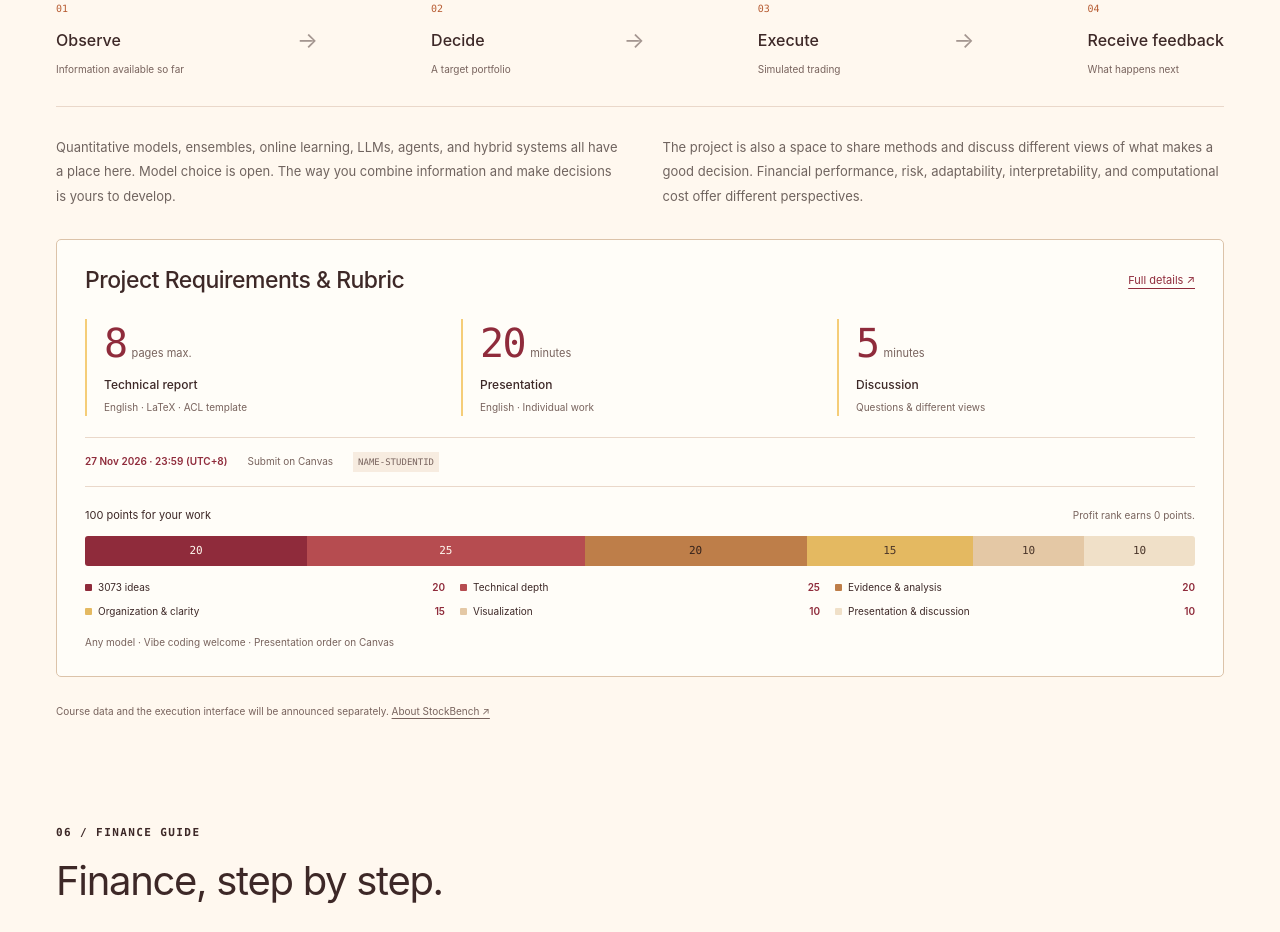
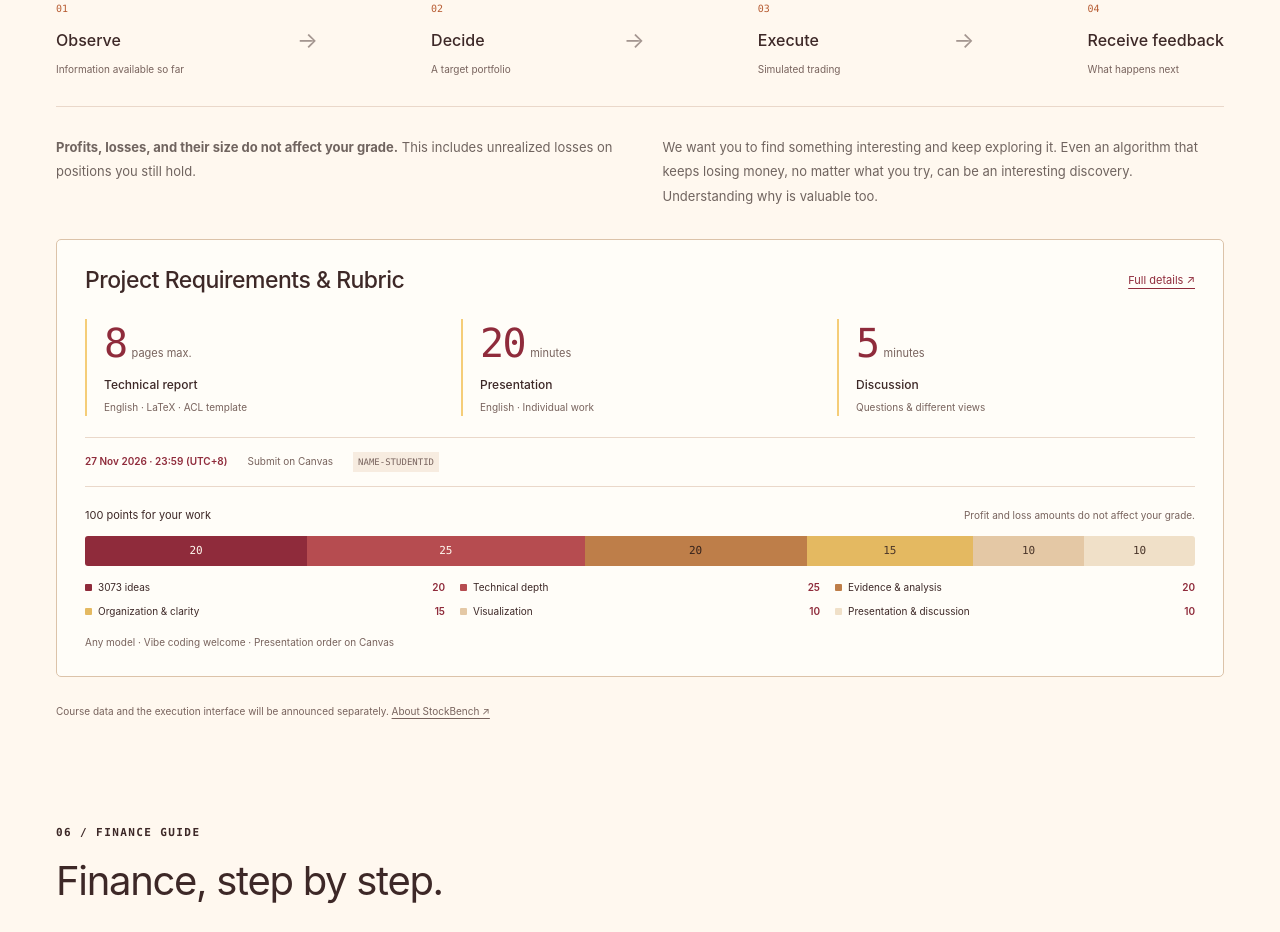
Before and after one commit to lixin2002cn/3073-Project, a plain HTML site: page docs/index.html in a window 1280 px wide. Shown: the part 4589-5521 px from the top of the page. Drawn offline with Linux system fonts and the light colour scheme.

Commit message:
Clarify that profit and loss do not affect grading

```diff
--- a/docs/index.html
+++ b/docs/index.html
@@ -102,7 +102,7 @@
     <section class="section wrap" id="project" aria-labelledby="project-title">
       <div class="section-heading"><div><div class="eyebrow">05 / THE OPEN PROJECT</div><h2 id="project-title">A shared environment.<br>An approach of your own.</h2></div><p>StockBench provides a starting point for simulated, sequential portfolio decisions.</p></div>
       <div class="project-flow" aria-label="Sequential trading process"><div><span>01</span><strong>Observe</strong><small>Information available so far</small></div><i aria-hidden="true">→</i><div><span>02</span><strong>Decide</strong><small>A target portfolio</small></div><i aria-hidden="true">→</i><div><span>03</span><strong>Execute</strong><small>Simulated trading</small></div><i aria-hidden="true">→</i><div><span>04</span><strong>Receive feedback</strong><small>What happens next</small></div></div>
-      <div class="project-notes"><p>Quantitative models, ensembles, online learning, LLMs, agents, and hybrid systems all have a place here. Model choice is open. The way you combine information and make decisions is yours to develop.</p><p>The project is also a space to share methods and discuss different views of what makes a good decision. Financial performance, risk, adaptability, interpretability, and computational cost offer different perspectives.</p></div>
+      <div class="project-notes"><p><strong>Profits, losses, and their size do not affect your grade.</strong> This includes unrealized losses on positions you still hold.</p><p>We want you to find something interesting and keep exploring it. Even an algorithm that keeps losing money, no matter what you try, can be an interesting discovery. Understanding why is valuable too.</p></div>
       <div class="project-summary" id="requirements" aria-labelledby="requirements-title">
         <div class="project-summary-heading"><h3 id="requirements-title">Project Requirements &amp; Rubric</h3><a href="requirements.html">Full details ↗</a></div>
         <div class="project-summary-cards">
@@ -111,7 +111,7 @@
           <div><strong>5<small>minutes</small></strong><b>Discussion</b><p>Questions &amp; different views</p></div>
         </div>
         <div class="project-summary-submit"><time datetime="2026-11-27T23:59:00+08:00">27 Nov 2026 · 23:59 (UTC+8)</time><span>Submit on Canvas</span><code>NAME-STUDENTID</code></div>
-        <figure class="score-overview"><figcaption>100 points for your work <span>Profit rank earns 0 points.</span></figcaption>
+        <figure class="score-overview"><figcaption>100 points for your work <span>Profit and loss amounts do not affect your grade.</span></figcaption>
           <div class="score-bar" role="img" aria-label="Grading: applying 3073 ideas 20 points, technical depth 25, evidence and analysis 20, organization and clarity 15, visualization 10, presentation and discussion 10."><span class="score-1" style="width:20%">20</span><span class="score-2" style="width:25%">25</span><span class="score-3" style="width:20%">20</span><span class="score-4" style="width:15%">15</span><span class="score-5" style="width:10%">10</span><span class="score-6" style="width:10%">10</span></div>
           <div class="score-legend"><span><i class="score-1" aria-hidden="true"></i>3073 ideas <b>20</b></span><span><i class="score-2" aria-hidden="true"></i>Technical depth <b>25</b></span><span><i class="score-3" aria-hidden="true"></i>Evidence &amp; analysis <b>20</b></span><span><i class="score-4" aria-hidden="true"></i>Organization &amp; clarity <b>15</b></span><span><i class="score-5" aria-hidden="true"></i>Visualization <b>10</b></span><span><i class="score-6" aria-hidden="true"></i>Presentation &amp; discussion <b>10</b></span></div>
         </figure>
```
Also changed, not shown: docs/requirements.html (+1 -1 lines).
